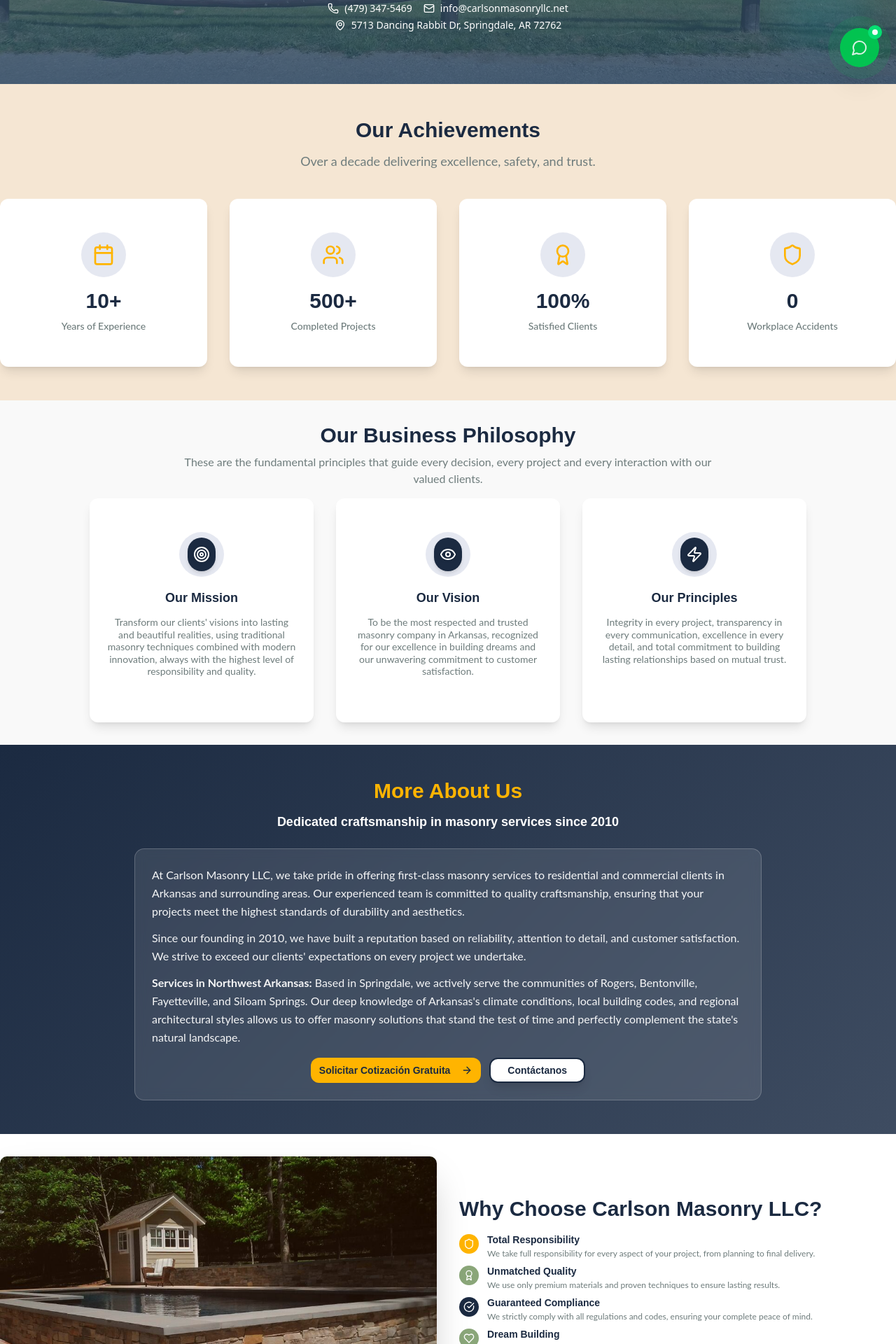
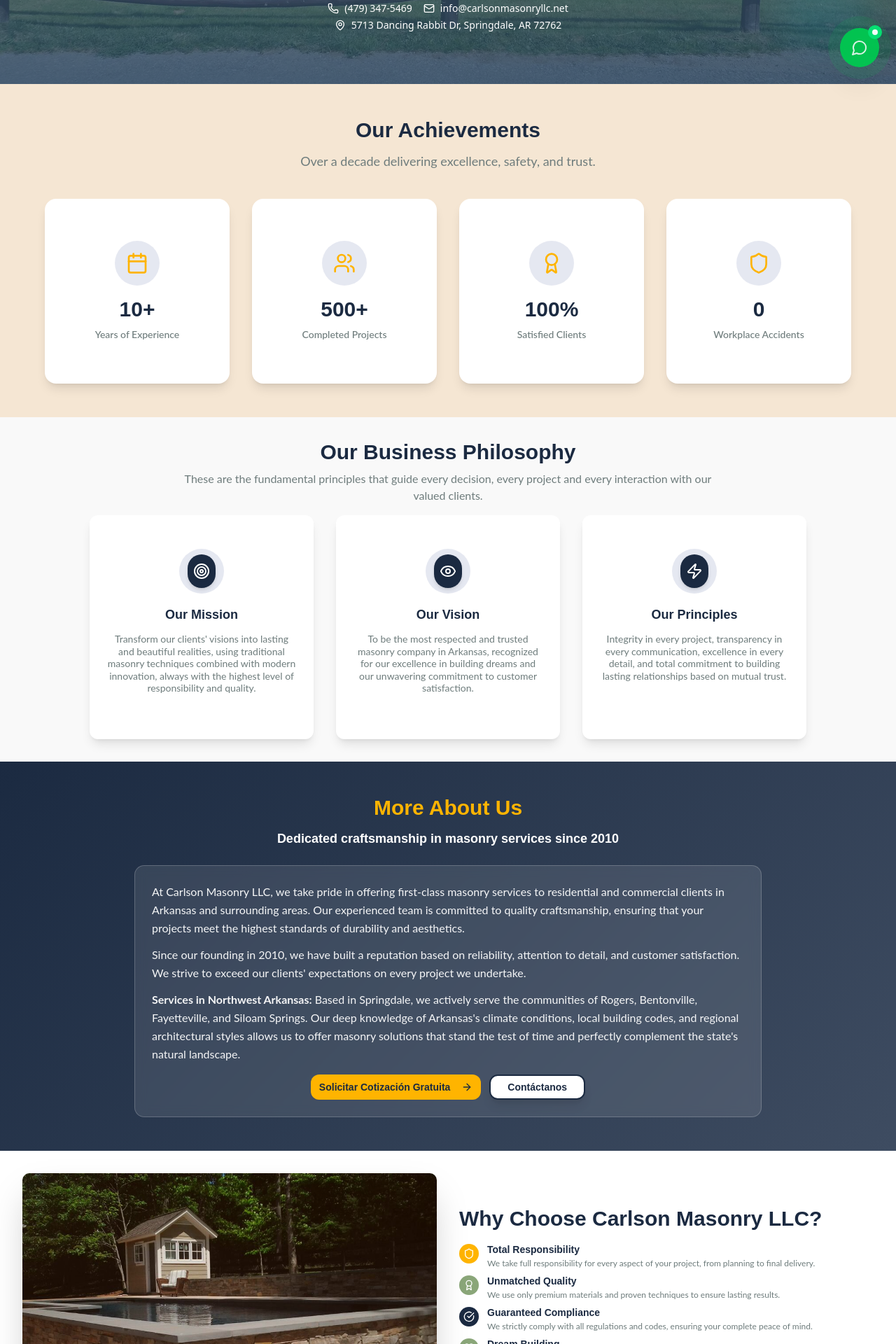
Before and after one commit to Carlsonmasonry/carlson-masonry-website, a React (Vite) app: page /about in a window 1280 px wide. Shown: the part 680-2600 px from the top of the page at 70% size. Built offline with nearby package versions, Linux system fonts and the light colour scheme.

Commit message:
Fix About page: add lateral margins and squared rounded achievement cards

```diff
--- a/src/components/pages/About.jsx
+++ b/src/components/pages/About.jsx
@@ -226,7 +226,7 @@
       </section>
 
       {/* Stats Section */}
-      <section className="py-12" style={{ backgroundColor: '#F5E6D3' }}>
+      <section className="py-12 px-4 md:px-8" style={{ backgroundColor: '#F5E6D3' }}>
         <div className="container-custom">
           <div className="text-center mb-10">
             <h2 className="text-responsive-lg font-bold mb-3" style={{ color: '#1B2A41', fontFamily: 'Montserrat, sans-serif', fontWeight: '700' }}>
@@ -236,10 +236,10 @@
               Over a decade delivering excellence, safety, and trust.
             </p>
           </div>
-          <div className="grid grid-cols-2 lg:grid-cols-4 gap-8">
+          <div className="grid grid-cols-2 lg:grid-cols-4 gap-4 md:gap-8 mx-4 md:mx-8">
             {stats.map((stat, index) => (
-              <Card key={index} className="text-center border-0 shadow-lg card-hover transition-all duration-300 hover:scale-105" style={{ backgroundColor: '#FFFFFF', borderRadius: '12px' }}>
-                <CardContent className="p-6">
+              <Card key={index} className="text-center border-0 shadow-lg card-hover transition-all duration-300 hover:scale-105 aspect-square flex items-center justify-center" style={{ backgroundColor: '#FFFFFF', borderRadius: '16px' }}>
+                <CardContent className="p-4 md:p-6 flex flex-col items-center justify-center h-full">
                   <div className="service-icon mb-4">
                     <stat.icon className="w-8 h-8 transition-colors duration-300" style={{ color: '#FFB400' }} />
                   </div>
@@ -253,7 +253,7 @@
       </section>
 
       {/* Mission, Vision, Values */}
-      <section className="py-8" style={{ backgroundColor: '#F9F9F9' }}>
+      <section className="py-8 px-4 md:px-8" style={{ backgroundColor: '#F9F9F9' }}>
         <div className="container-custom">
           <div className="text-center mb-4">
             <h2 className="text-responsive-lg font-bold mb-2" style={{ color: '#1B2A41', fontFamily: 'Montserrat, sans-serif', fontWeight: '700' }}>
@@ -286,7 +286,7 @@
 
 
       {/* About Us Section */}
-      <section className="py-8 md:py-12 text-white" style={{ background: 'linear-gradient(135deg, #1B2A41 0%, #3E4C61 100%)' }}>
+      <section className="py-8 md:py-12 px-4 md:px-8 text-white" style={{ background: 'linear-gradient(135deg, #1B2A41 0%, #3E4C61 100%)' }}>
         <div className="container-custom">
           <div className="text-center mb-6">
             <h2 className="text-xl md:text-3xl font-bold mb-3" style={{ color: '#FFB400', fontFamily: 'Montserrat, sans-serif', fontWeight: '700' }}>
@@ -367,7 +367,7 @@
       </section>
 
       {/* Why Choose Us Section */}
-      <section className="py-8" style={{ backgroundColor: '#FFFFFF' }}>
+      <section className="py-8 px-4 md:px-8" style={{ backgroundColor: '#FFFFFF' }}>
         <div className="container-custom">
           <div className="grid grid-cols-1 lg:grid-cols-2 gap-8 items-center">
             <div className="relative">
```
